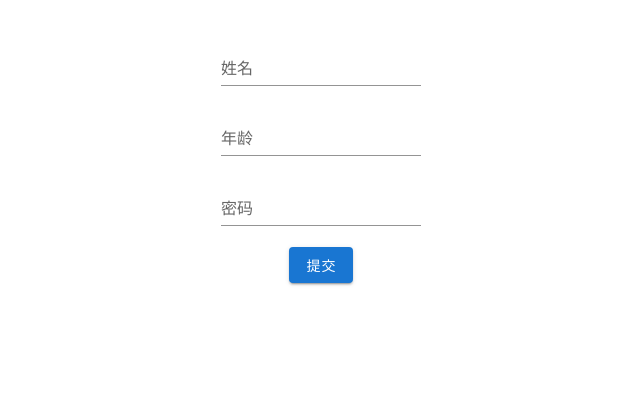
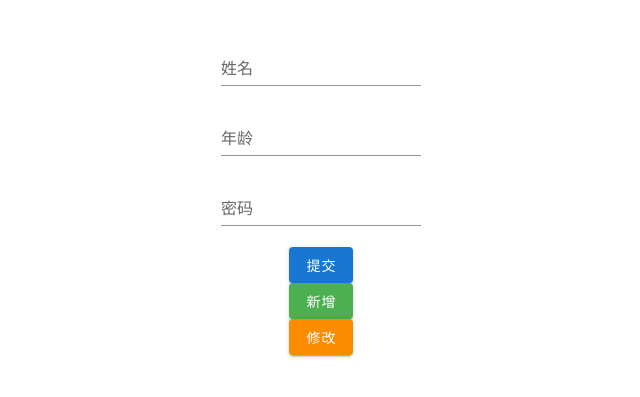
Before and after one commit to ZHTGitHub/vue-rocket, a Vue app: page / in a window 1280 px wide. Shown: the part 123-520 px from the top of the page, without its empty margins (319-959 px from the left). Built offline with nearby package versions, Linux system fonts and the light colour scheme.

Commit message:
开发mixins及components

```diff
--- a/src/App.vue
+++ b/src/App.vue
@@ -6,7 +6,8 @@
         formKey="name"
         label="姓名"
         :rules="[
-          { required: true, message: '姓名为必填项!' }
+          { required: true, message: '姓名为必填项!' },
+          { email: true, message: '姓名格式不正确!' }
         ]"
       ></z-text-field>
 
@@ -15,7 +16,7 @@
         formKey="age"
         label="年龄"
         :rules="[
-          { required: true, message: '姓名为必填项!' }
+          { required: true, message: '年龄为必填项!' }
         ]"
       ></z-text-field>
 
@@ -31,8 +32,21 @@
 
       <z-btn
         color="primary"
+        btnType="submit"
         @click="onSubmit"
       >提交</z-btn>
+
+      <z-btn
+        color="success"
+        btnType="new"
+        @click="onNew"
+      >新增</z-btn>
+
+      <z-btn
+        color="warning"
+        btnType="modify"
+        @click="onModify"
+      >修改</z-btn>
     </div>
   </z-app>
 </template>
@@ -48,8 +62,16 @@
       }
     },
     methods: {
-      onSubmit() {
-        console.log(this.forms)
+      onSubmit(event) {
+        console.log(event)
+      },
+
+      onNew(event) {
+        console.log(event)
+      },
+
+      onModify(event) {
+        console.log(event)
       }
     },
 
--- a/src/components/ZBtn/ZBtn.vue
+++ b/src/components/ZBtn/ZBtn.vue
@@ -2,6 +2,10 @@
 	<div class="z-btn">
 		<v-btn
 			:color="color"
+			:plain="plain"
+			:small="small"
+			:large="large"
+			:disabled="disabled"
 			@click="onClick"
 		>
 			<slot></slot>
@@ -15,15 +19,40 @@
 		props: {
 			color: {
 				validator(value) {
-					return ['normal', 'primary', 'warning', 'error'].indexOf(value) !== -1
+					return ['normal', 'primary', 'success', 'warning', 'error'].indexOf(value) !== -1
 				},
 				default: 'primary'
+			},
+			btnType: {
+				validator(value) {
+					return ['normal', 'new', 'modify', 'detail', 'delete', 'reset', 'clear', 'submit'].indexOf(value) !== -1
+				},
+				default: 'normal'
+			},
+			plain: {
+				type: Boolean,
+				default: false
+			},
+			small: {
+				type: Boolean,
+				default: false
+			},
+			large: {
+				type: Boolean,
+				default: false
+			},
+			disabled: {
+				type: Boolean,
+				default: false
 			}
 		},
 
 		methods: {
-			onClick() {
-				this.$emit('click')
+			onClick(event) {
+				if(this.btnType === 'submit') {
+
+				}
+				this.$emit('click', { btnEvent: event, btnType: this.btnType })
 			}
 		}
 	}
--- a/src/mixins/validator/index.js
+++ b/src/mixins/validator/index.js
@@ -1,21 +1,6 @@
-// import { mapState } from 'vuex'
 import FormMixins from '../form'
 
-// const validator = new Map([
-// 	['required', ''],
-// 	['email', ''],
-// 	['min', ''],
-// 	['max', ''],
-// 	['min_value', ''],
-// 	['max_value', ''],
-// 	['length', ''],
-// 	['numeric', ''],
-// 	['excluded', ''],
-// 	['mimes', ''],
-// 	['size', ''],
-// 	['url', ''],
-// 	['regex', '']
-// ])
+import validator from './validator'
 
 export default {
 	mixins: [FormMixins],
@@ -29,35 +14,27 @@ export default {
 
 	data() {
 		return {
-			errorItem: {},
 			errorMessage: ''
 		}
 	},
 
-	// computed: {
-	// 	...mapState(['forms'])
-	// },
-
 	watch: {
 		value: {
 			handler(value) {
+				if(value !== undefined) {
+					for(let item of this.rules) {
+						const rule = Object.keys(item)[0]
 
-				if(value !== undefined) {
-					console.log(value)
-					console.log(this.rules)
+						if(!validator[rule]) {
+							return
+						}
 
-					for(let item of this.rules) {
-						this.errorItem = item
-
-
-						if(!value) {
-							this.errorMessage = this.errorItem.message
-						}
-						else {
+						if(!validator[rule](value)) {
+							this.errorMessage = item.message
+							return
+						}else {
 							this.errorMessage = ''
 						}
-
-						console.log(item)
 					}
 				}
 
--- /dev/null
+++ b/src/mixins/validator/validator.js
@@ -0,0 +1,43 @@
+const validator = {
+	required: (value) => {
+		return /[\S]+/.test(value)
+	},
+	email: (value) => {
+		return value.match(/^\w+([-+.]\w+)*@\w+([-.]\w+)*\.\w+([-.]\w+)*$/)
+	},
+	// min: (value) => {
+
+	// },
+	// max: (value) => {
+
+	// },
+	// min_value: (value) => {
+
+	// },
+	// max_value: (value) => {
+
+	// },
+	// length: (value) => {
+
+	// },
+	// numeric: (value) => {
+
+	// },
+	// excluded: (value) => {
+
+	// },
+	// mimes: (value) => {
+
+	// },
+	// size: (value) => {
+
+	// },
+	// url: (value) => {
+
+	// },
+	// regex: (value) => {
+
+	// }
+}
+
+export default validator
```
Also changed, not shown: src/mixins/table/index.js (+5 -2 lines).
